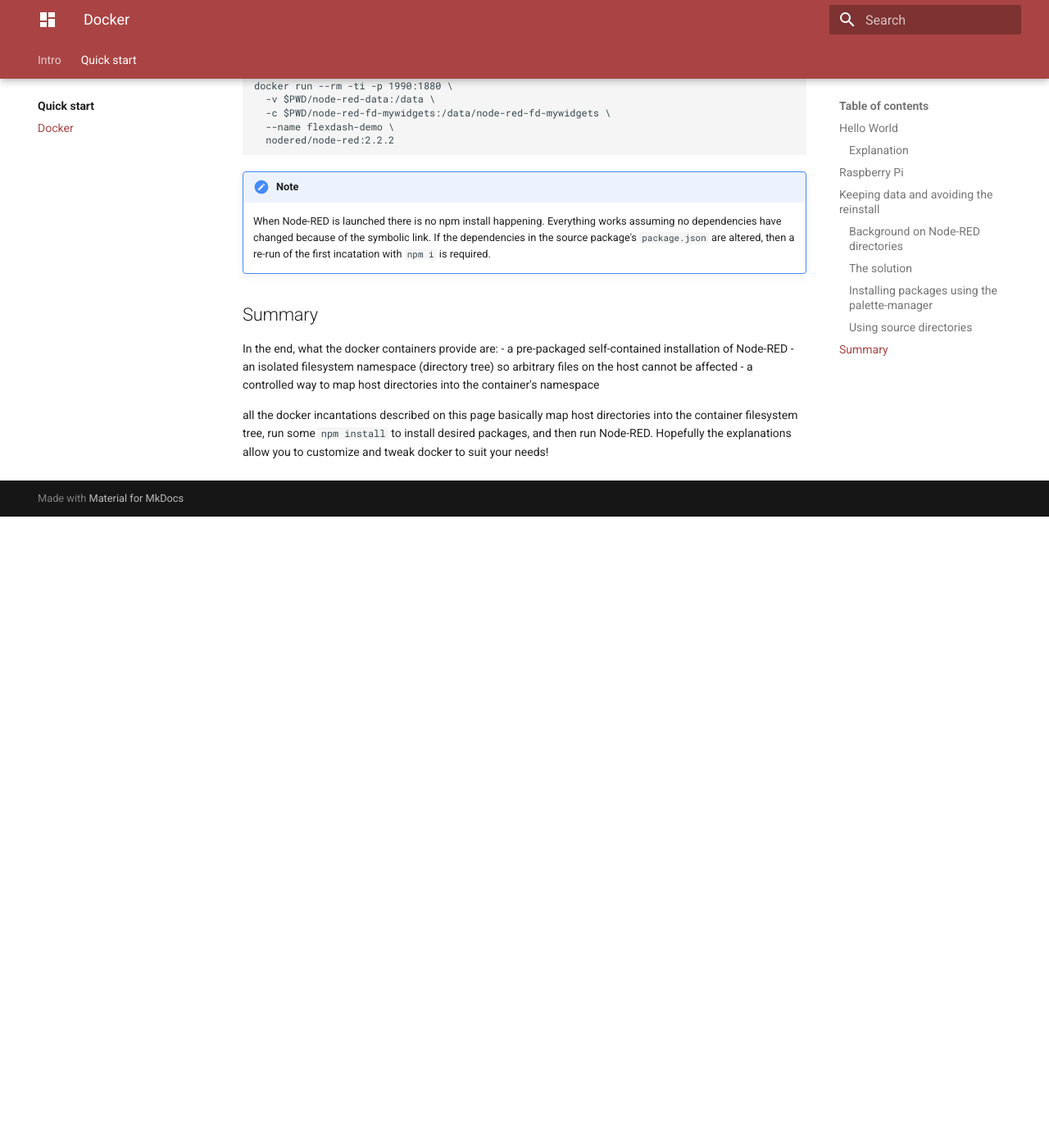
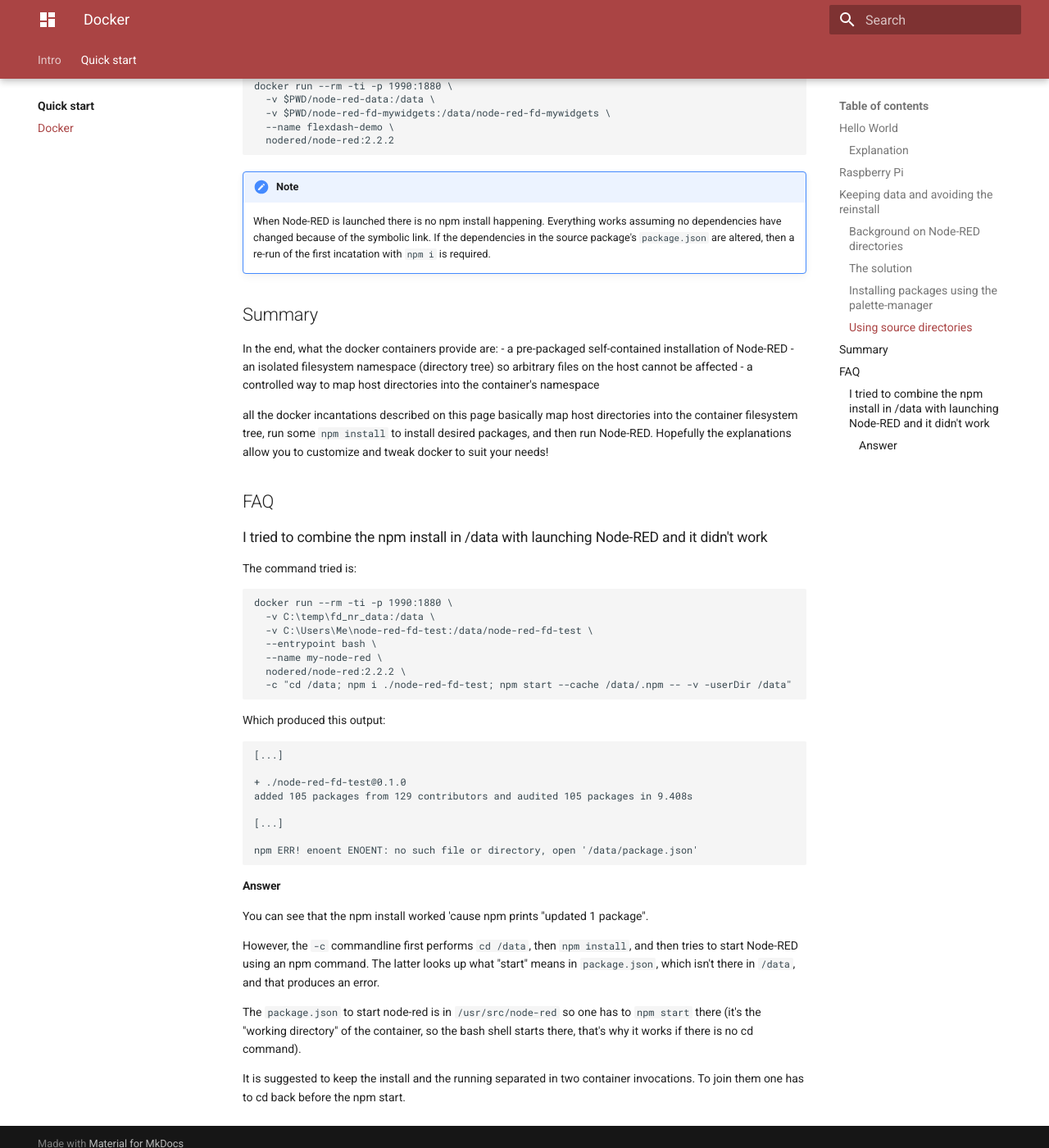
Before and after one commit to flexdash/docs, an MkDocs documentation site: the page built from docs/quick-start/docker.md, in a window 1280 px wide and 1400 px high, scrolled down 4195 px. Shown: the whole window at 82% size. Built offline with MkDocs 1.6.1 and Material for MkDocs 9.7.7, drawn with Linux system fonts in a browser that asks for light colours; before the commit the page ends 4825 px from its top, so only the background shows below that; some of the changed text lies outside the part shown.

Commit message:
fix docker commandline; add FAQ

````diff
--- a/docs/quick-start/docker.md
+++ b/docs/quick-start/docker.md
@@ -43,11 +43,11 @@ Node-RED. In more detail, the command options do the following:
 - `-rm` deletes the container after it stops
 - `-ti` keeps the container running in the foreground so you can see the Node-RED log and
   you can hit Ctrl-C to terminate.
-- `-p 1990:1880` maps the TCP port 1990 to the container's port 1880, which is the port on
+- `-p 1990:1880` maps the host's TCP port 1990 to the container's port 1880, which is the port on
   which Node-RED starts its web server. You can map 1880 to 1880 (`-p 1880:1880`), the example
   above uses a different port in order not to conflict with a regular Node-RED you may
   already have running. As you might guess, you can run multiple Node-RED containers
-  simultaneously to try out different things as long as you choose a different port an a
+  simultaneously to try out different things as long as you choose a different port and a
   different container name for each one.
 - `--entrypoint bash` runs a shell instead of directly launching Node-RED, which is what
   the Node-RED image does by default
@@ -193,7 +193,7 @@ came from the internet) and to perform a "link install", which creates a symboli
 ```
 docker run --rm -ti \
   -v $PWD/node-red-data:/data \
-  -c $PWD/node-red-fd-mywidgets:/data/node-red-fd-mywidgets \
+  -v $PWD/node-red-fd-mywidgets:/data/node-red-fd-mywidgets \
   --entrypoint bash \
   nodered/node-red:2.2.2 \
   -c "cd /data; npm i ./node-red-fd-mywidgets"
@@ -216,7 +216,7 @@ is a matter of mounting the appropriate source directories (and the data dir):
 ```
 docker run --rm -ti -p 1990:1880 \
   -v $PWD/node-red-data:/data \
-  -c $PWD/node-red-fd-mywidgets:/data/node-red-fd-mywidgets \
+  -v $PWD/node-red-fd-mywidgets:/data/node-red-fd-mywidgets \
   --name flexdash-demo \
   nodered/node-red:2.2.2
 ```
@@ -238,3 +238,48 @@ all the docker incantations described on this page basically map host directorie
 container filesystem tree, run some `npm install` to install desired packages, and
 then run Node-RED.
 Hopefully the explanations allow you to customize and tweak docker to suit your needs!
+
+## FAQ
+
+### I tried to combine the npm install in /data with launching Node-RED and it didn't work
+
+The command tried is:
+
+```
+docker run --rm -ti -p 1990:1880 \
+  -v C:\temp\fd_nr_data:/data \
+  -v C:\Users\Me\node-red-fd-test:/data/node-red-fd-test \
+  --entrypoint bash \
+  --name my-node-red \
+  nodered/node-red:2.2.2 \
+  -c "cd /data; npm i ./node-red-fd-test; npm start --cache /data/.npm -- -v -userDir /data"
+```
+
+Which produced this output:
+
+```
+[...]
+
++ ./node-red-fd-test@0.1.0
+added 105 packages from 129 contributors and audited 105 packages in 9.408s
+
+[...]
+
+npm ERR! enoent ENOENT: no such file or directory, open '/data/package.json'
+
+```
+
+#### Answer
+
+You can see that the npm install worked 'cause npm prints "updated 1 package".
+
+However, the `-c` commandline first performs `cd /data`, then `npm install`, and then tries to start
+Node-RED using an npm command. The latter looks up what "start" means in `package.json`, which isn't
+there in `/data`, and that produces an error.
+
+The `package.json` to start node-red is in `/usr/src/node-red` so one has to `npm start` there
+(it's the "working directory" of the container, so the bash shell starts there, that's why it works
+if there is no cd command).
+
+It is suggested to keep the install and the running separated in two container invocations.
+To join them one has to cd back before the npm start.
````
